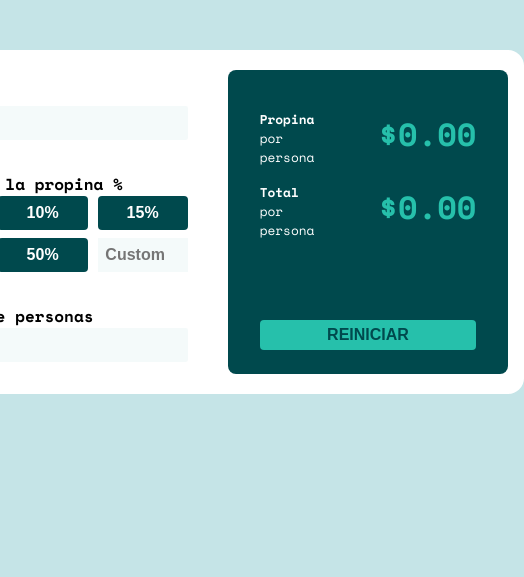
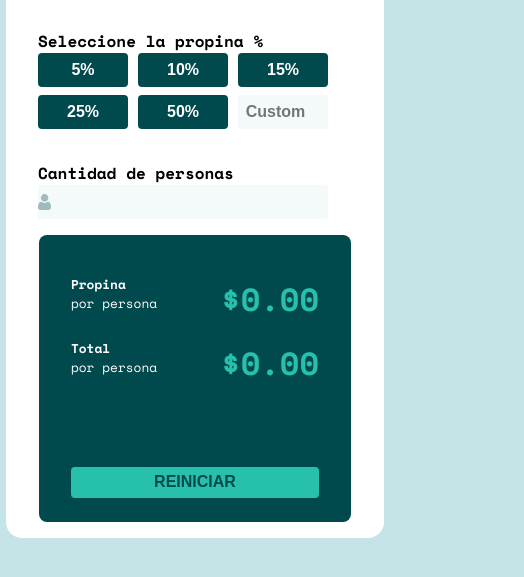
Before and after one commit to facumm1/calculadora-propinas, a plain HTML site: page index.html in a window 390 px wide. Shown: the part 259-836 px from the top of the page, 524 px wide, since content can reach past the window. Drawn offline with nearby package versions, Linux system fonts and the light colour scheme.

Commit message:
Comenzado diseño responsive

```diff
--- a/css/styles.css
+++ b/css/styles.css
@@ -215,3 +215,11 @@ body{
 .button-reset:active{
     background-color: hsl(184, 14%, 56%);
 }
+
+/* Responsive design */
+
+@media (max-width: 768px){
+    .div-principal{
+        flex-flow: column nowrap;
+    }
+}
```
